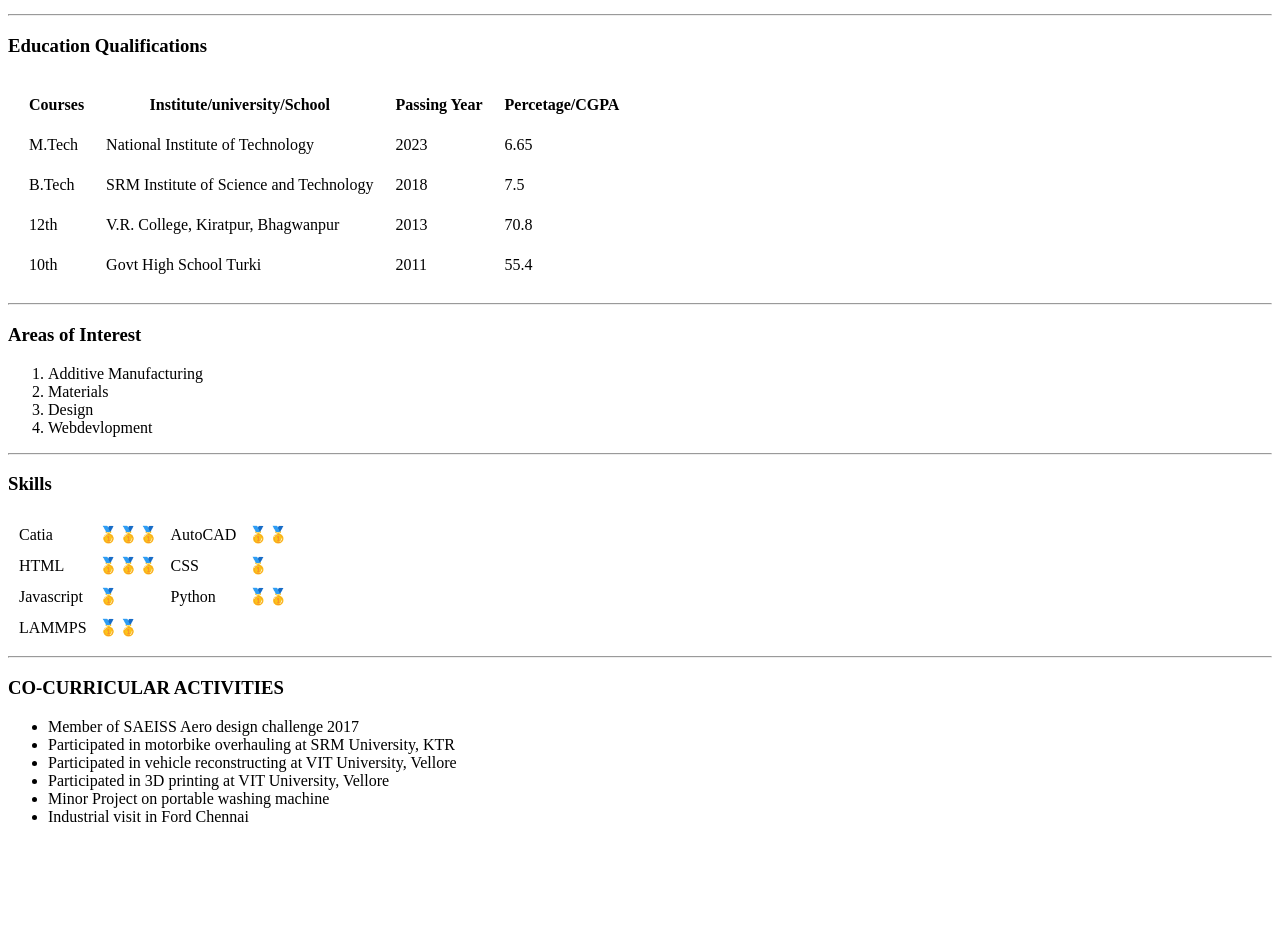
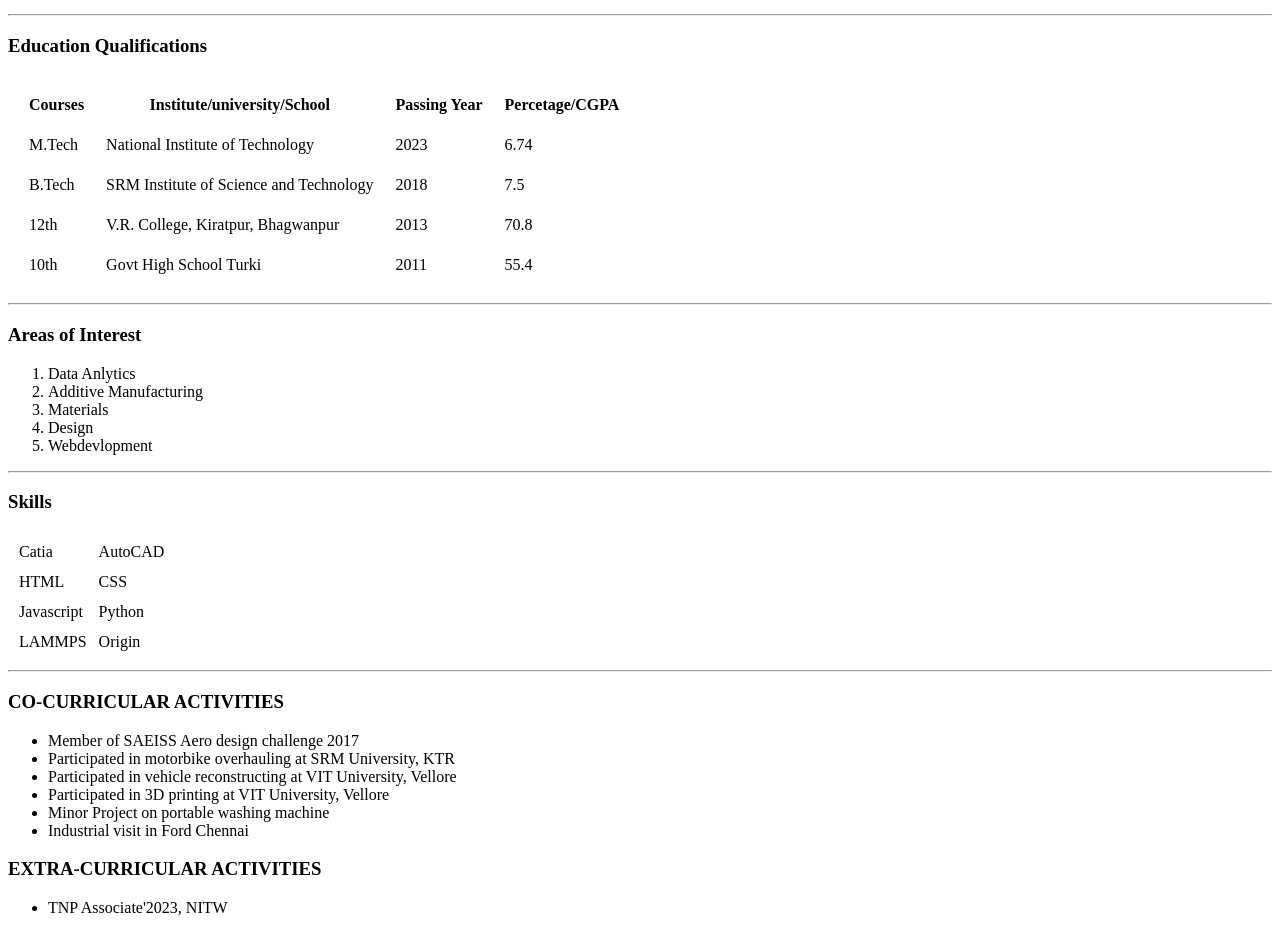
Before and after one commit to vrmm21215/resume, a plain HTML site: page index.html in a window 1280 px wide. Shown: the part 380-1313 px from the top of the page. Before the commit the page ends 1222 px from the top, so only its background shows below. Drawn offline with Linux system fonts and the light colour scheme.

Commit message:
Update index.html

```diff
--- a/index.html
+++ b/index.html
@@ -38,7 +38,7 @@
       <td>M.Tech</td>
       <td>National Institute of Technology</td>
       <td>2023</td>
-      <td>6.65</td>
+      <td>6.74</td>
       </tr>
       <tr>
         <td>B.Tech</td>
@@ -62,6 +62,7 @@
 </table><hr>
 <h3>Areas of Interest</h3>
 <ol>
+  <li>Data Anlytics</li>
   <li>Additive Manufacturing</li>
   <li>Materials</li>
   <li>Design</li>
@@ -72,27 +73,21 @@
   <tbody>
     <tr>
       <td>Catia</td>
-      <td>🥇🥇🥇</td>
       <td>AutoCAD</td>
-      <td>🥇🥇</td>
     </tr>
     <tr>
       <td>HTML</td>
-      <td>🥇🥇🥇</td>
       <td>CSS</td>
-      <td>🥇</td>
 
 
     </tr>
     <tr>
       <td>Javascript</td>
-      <td>🥇</td>
       <td>Python</td>
-      <td>🥇🥇</td>
   </tr>
   <tr>
     <td>LAMMPS</td>
-    <td>🥇🥇</td>
+     <td>Origin</td>
   </tr>
   </tbody>
 </table><hr>
@@ -105,6 +100,10 @@
   <li>Minor Project on portable washing machine </li>
   <li>Industrial visit in Ford Chennai </li>
 </ul>
+<h3>EXTRA-CURRICULAR ACTIVITIES</h3>
+<ul>
+  <li>TNP Associate'2023, NITW </li>
+</ul>
 
   </body>
 </html>
```
